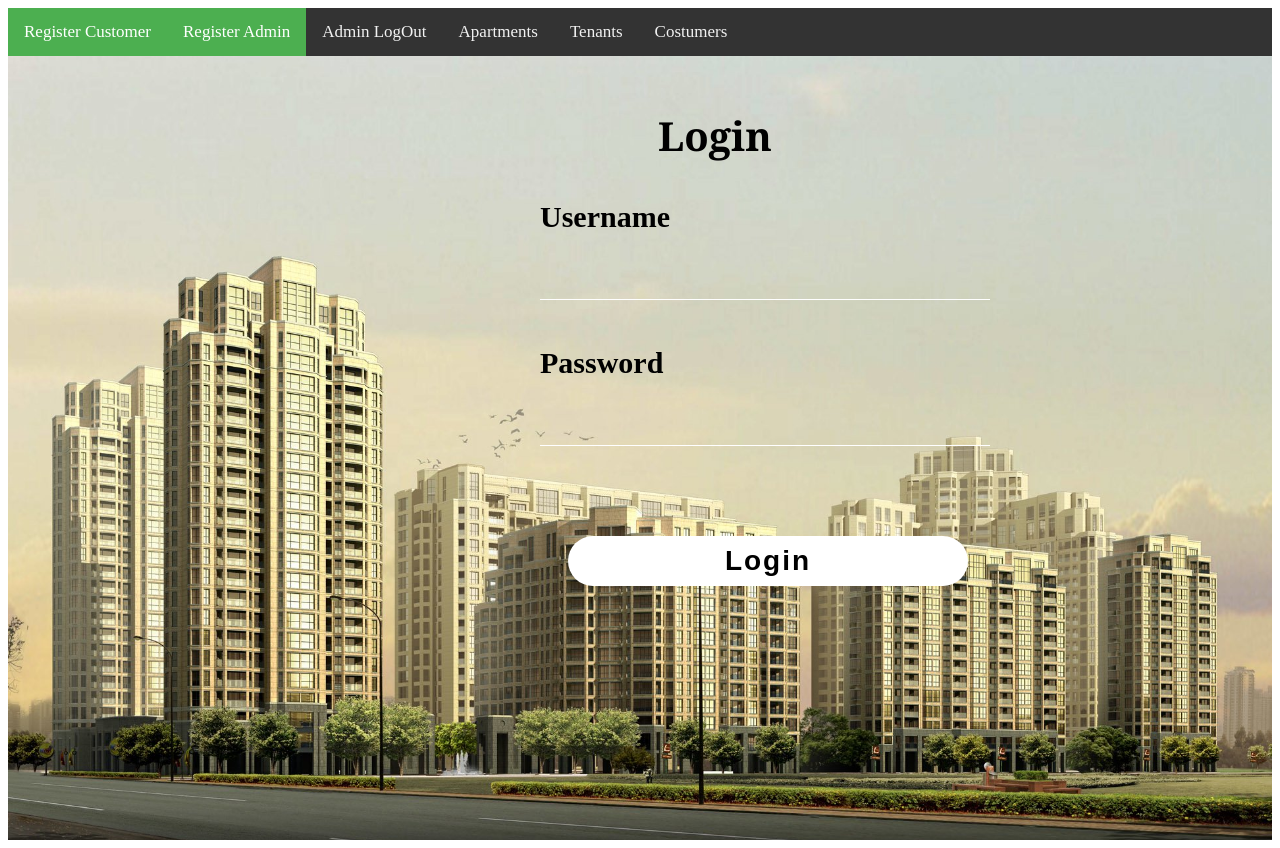
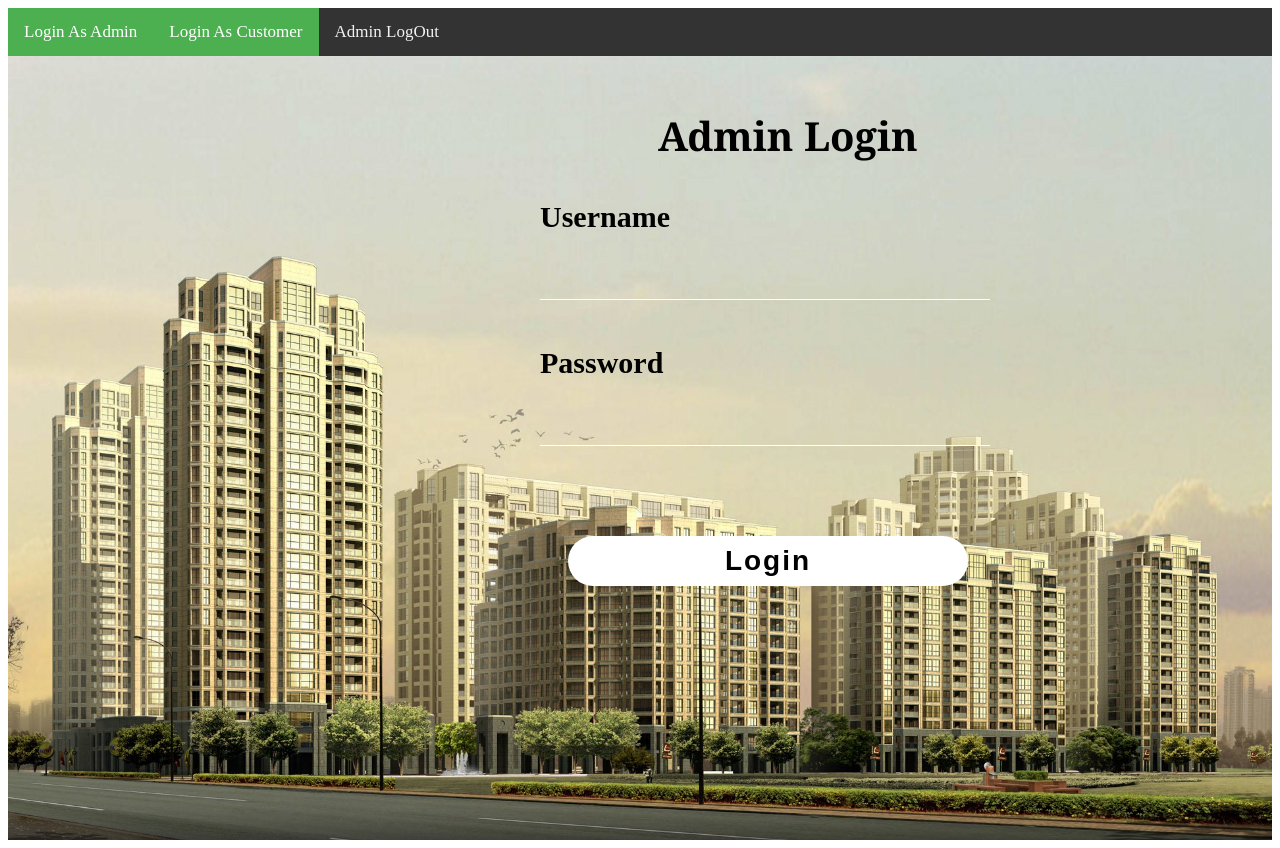
Before and after one commit to mertkarababa7/ApartmentManagementSystemWebsite, a PHP site: page / in a window 1280 px wide. Run offline with PHP 8.4, Linux system fonts and the light colour scheme.

Commit message:
Add files via upload

```diff
--- a/index.php
+++ b/index.php
@@ -7,18 +7,16 @@ if (!isset($_SESSION['id'])) {
 
 <html>
 <head>
-<title>Sign In</title>
+<title>Admin Login</title>
 
 <link rel="stylesheet" href="Main.css">
 
 </head>
 <div class="topnav">
-<a href="registerCustomer.php" class="active">Register Customer</a>
- <a href="registerAdmin.php" class="active">Register Admin</a>
+<a href="index.php" class="active">Login As Admin</a>
+ <a href="LoginCustomer.php" class="active">Login As Customer</a>
   <a href="logout.php">Admin LogOut </a>
-  <a href="Apartments.php">Apartments</a>
-  <a href="Tenants.php">Tenants</a>
-  <a href="Landlord.php">Costumers</a>
+
 
 
 </div>
@@ -26,8 +24,8 @@ if (!isset($_SESSION['id'])) {
 	<header>
 		<div id="login-box">
 		   <div class="one-box">
-		      <h2> Login</h2>
-		          <form action="login.php" method="post">
+		      <h2> Admin Login</h2>
+		          <form action="admin/login.php" method="post">
                              <div class="input-group">
 <?php  if (isset($_GET['error'])) {  ?>
      		<p class="error"><?php  echo   $_GET['error'] ; ?>	<?php } ?>
```
